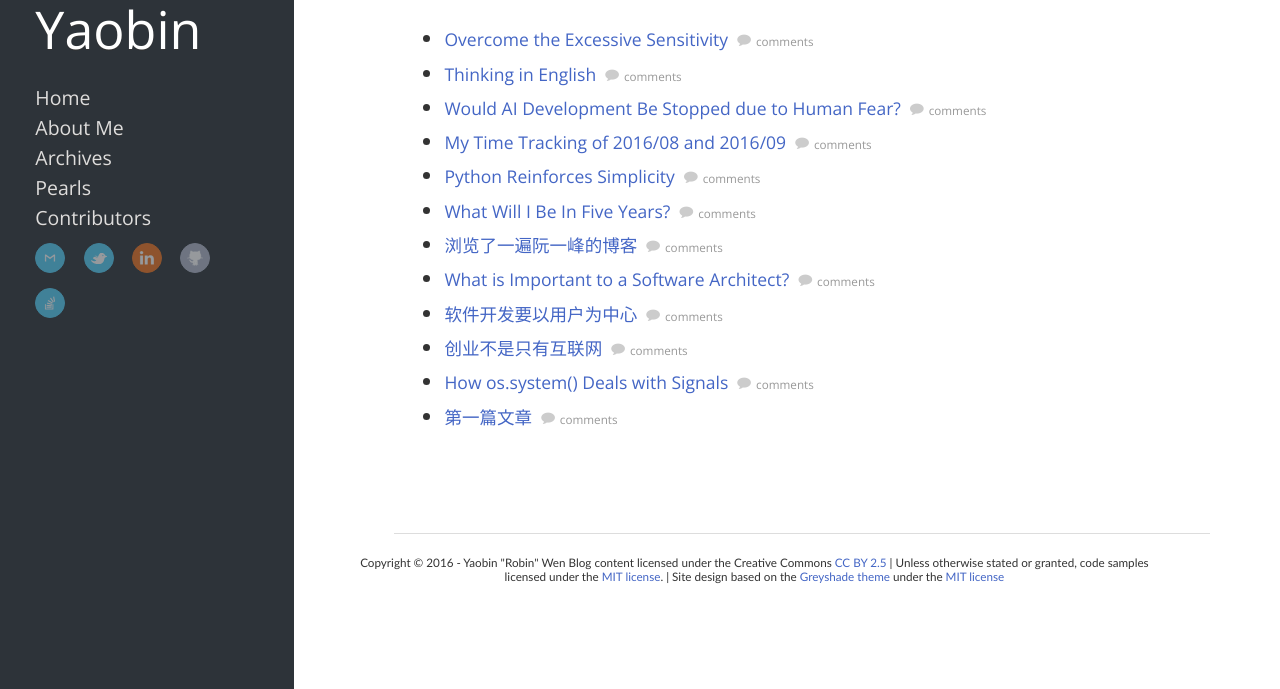
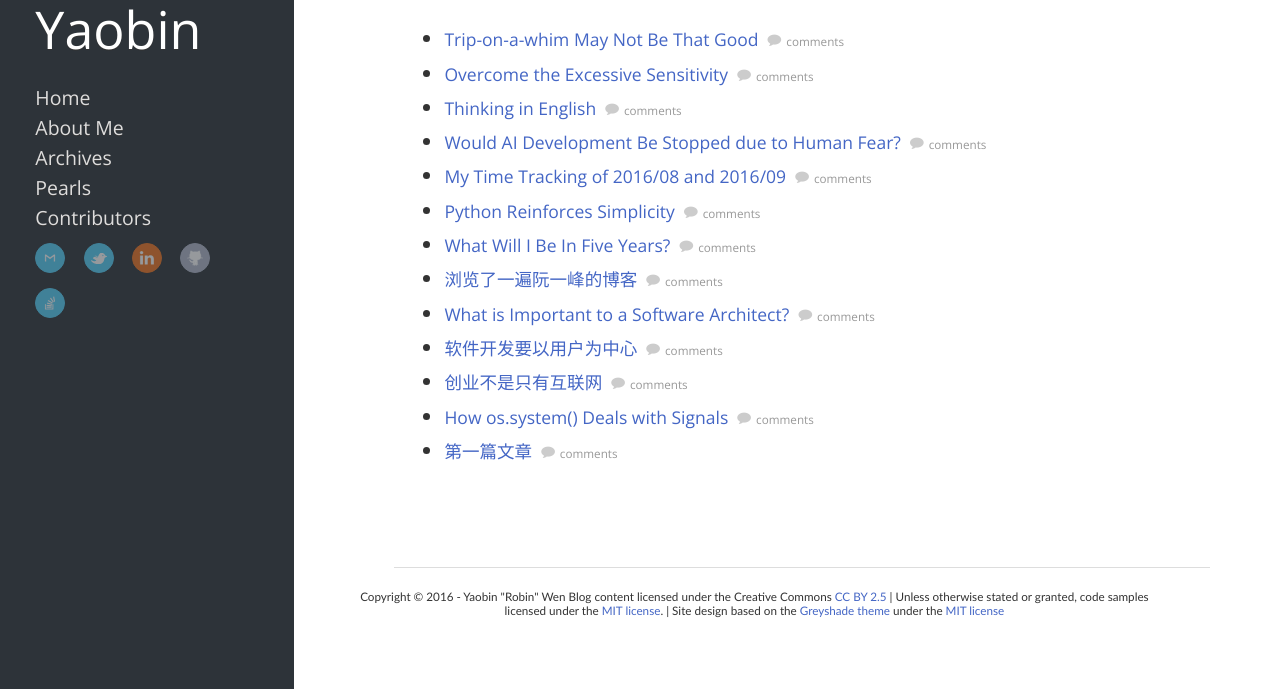
Before and after one commit to Tianhao25/yaobinwen.github.io, a Jekyll site: the page built from archive/index.html, in a window 1280 px wide, cut to the strip 211-900 px from the top of the page. Built offline with Jekyll 4.4.1, drawn with Linux system fonts in a browser that asks for light colours; nearby versions of some CDN libraries; comment, search, counter and statistics services are not loaded.

Commit message:
Try to fix the title problem.

```diff
--- a/_posts/2016/2016-10-08-Trip-on-a-whim.md
+++ b/_posts/2016/2016-10-08-Trip-on-a-whim.md
@@ -1,6 +1,6 @@
 ---
 layout: post
-title: Trip-on-a-whim: Really That Good?
+title: Trip-on-a-whim May Not Be That Good
 date: 2016-10-08
 comments: true
 category: [Reading]
```
